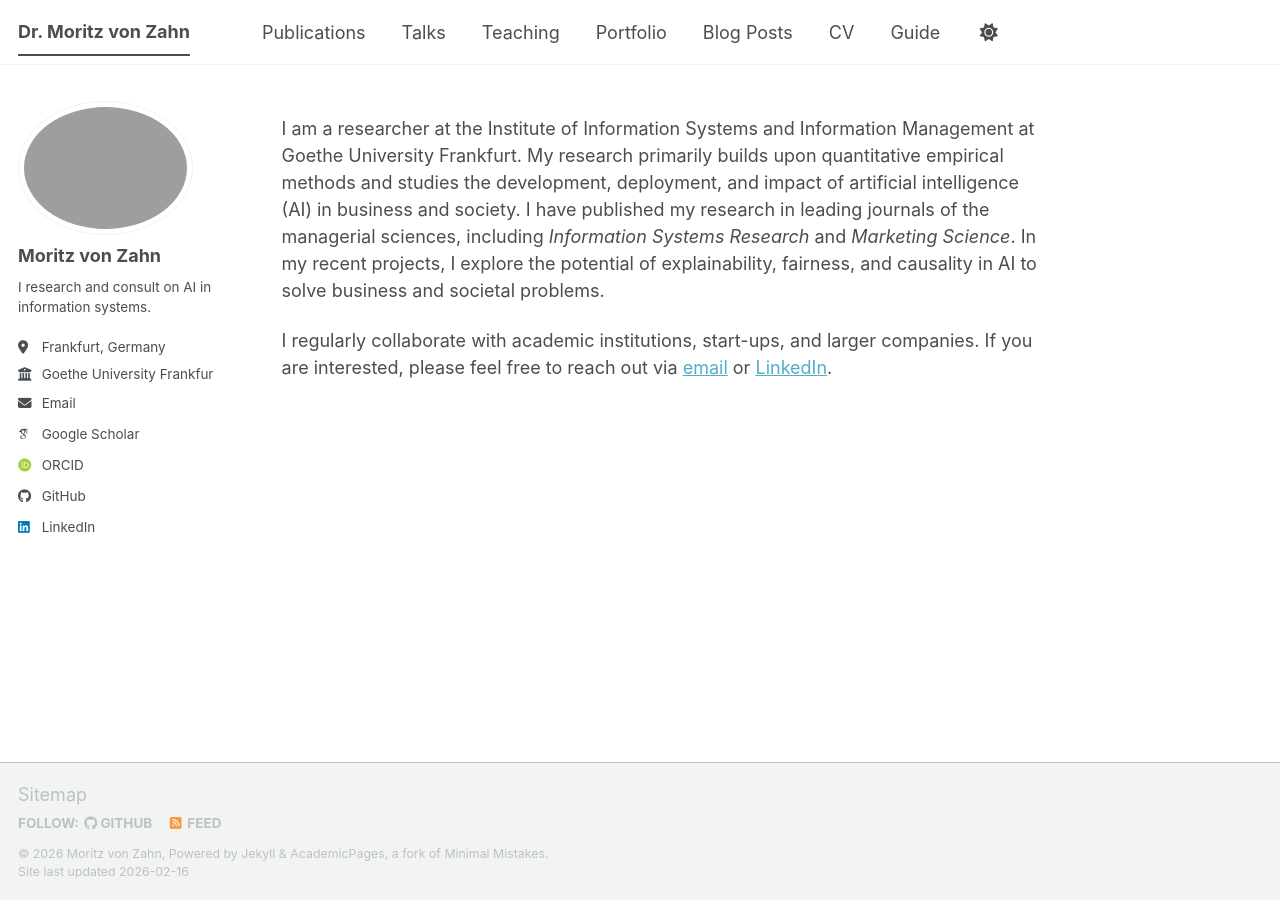
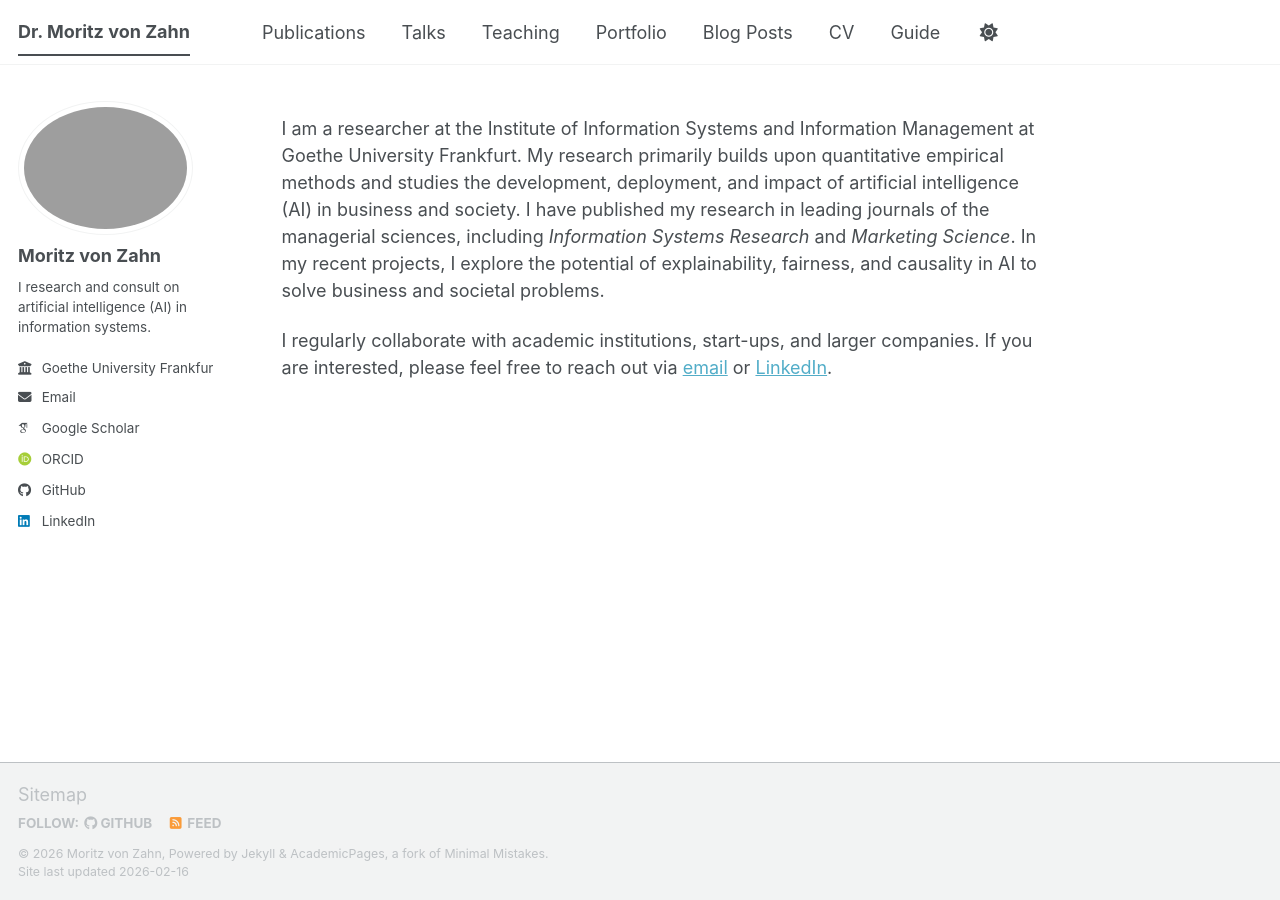
Before and after one commit to moritzvz/moritzvz.github.io, a Jekyll site: the page built from _pages/about.md, in a window 1280 px wide. Built offline with Jekyll 4.4.1, drawn with Linux system fonts in a browser that asks for light colours; some web fonts are replaced; a script bundle is joined from its source files by our own code; library files that are not in the unit come from our copies.

Commit message:
Update _config.yml

```diff
--- a/_config.yml
+++ b/_config.yml
@@ -23,11 +23,11 @@ repository               : "academicpages/academicpages.github.io"
 #               Additional customization can be done by editing /_includes/author-profile.html
 author:
   # Biographic information
-  avatar           : "images/profile_pic.png"
+  avatar           : "/images/profile_pic.png"
   name             : "Moritz von Zahn"
   pronouns         : # example: "she/her"
-  bio              : "I research and consult on AI in information systems."
-  location         : "Frankfurt, Germany"
+  bio              : "I research and consult on artificial intelligence (AI) in information systems."
+  location         : # "Frankfurt, Germany"
   employer         : "Goethe University Frankfurt"
   uri              : # URL
   email            : "vzahn@its.uni-frankfurt.de"
```
